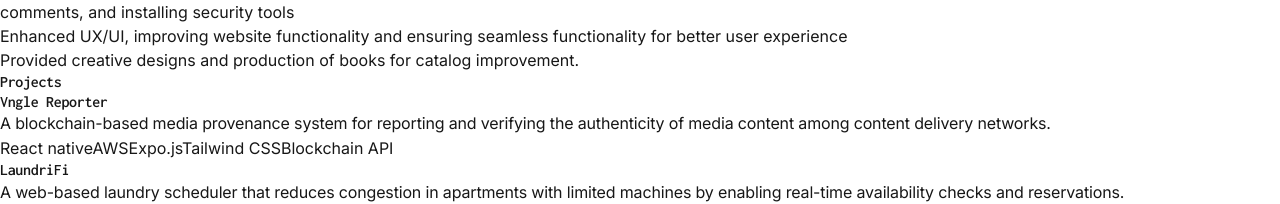
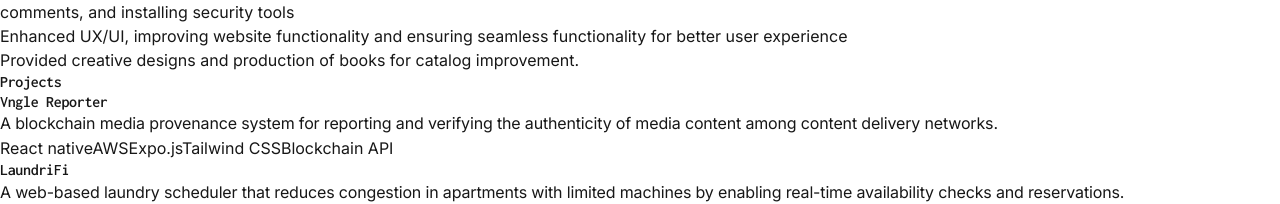
Before and after one commit to koffisonV/portfolio, a Next.js app: page / in a window 1280 px wide. Shown: the part 849-1053 px from the top of the page. Built offline with nearby package versions, Linux system fonts and the light colour scheme.

Commit message:
Project section update

```diff
--- a/src/components/Projects.tsx
+++ b/src/components/Projects.tsx
@@ -9,7 +9,7 @@ export default function Projects() {
   const projects = [
     {
       title: "Vngle Reporter",
-      description: "A blockchain-based media provenance system for reporting and verifying the authenticity of media content among content delivery networks.",
+      description: "A blockchain media provenance system for reporting and verifying the authenticity of media content among content delivery networks.",
       technologies: ["React native", "AWS", "Expo.js", "Tailwind CSS", "Blockchain API"],
       link: "https://www.vngle.com/",
       image: "images/vngle2.jpg"
```
